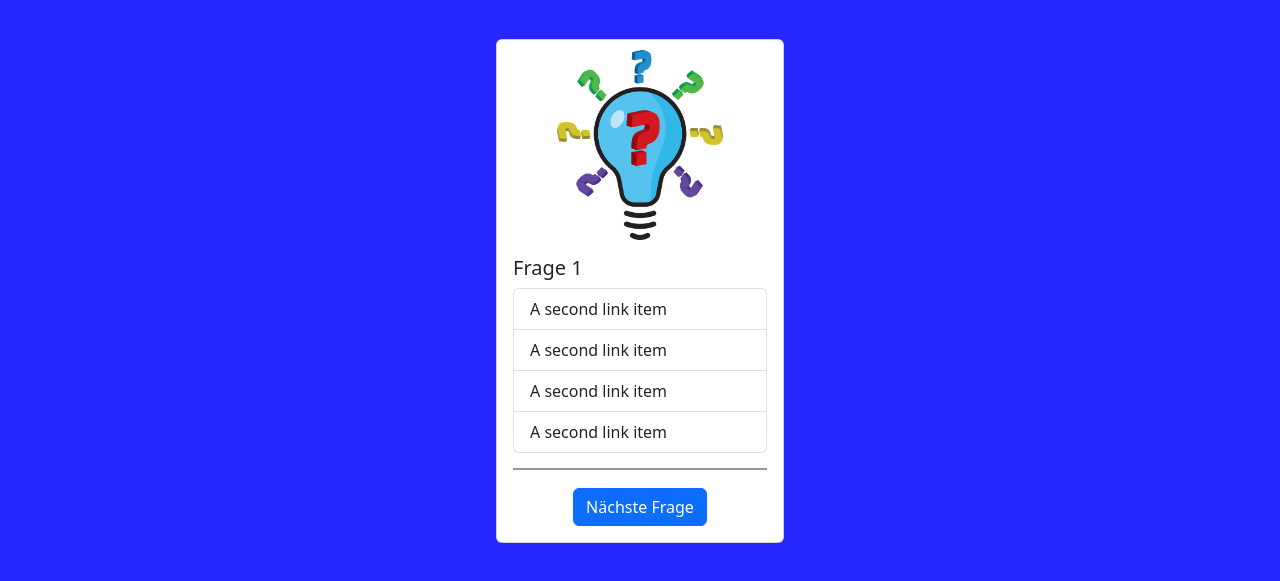
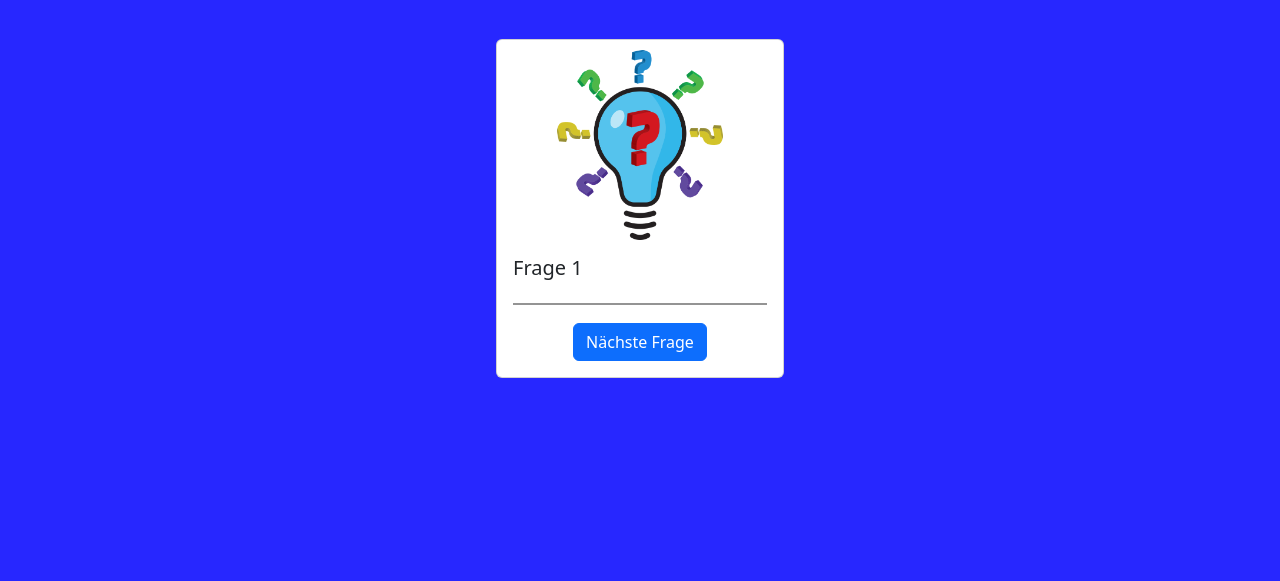
Before and after one commit to cyberwerkstatt/Qizzy, a website: page index.html in a window 1280 px wide. Shown: the part 73-654 px from the top of the page. Drawn offline with nearby package versions, Linux system fonts and the light colour scheme.

Commit message:
adding first logic

```diff
--- a/index.html
+++ b/index.html
@@ -27,13 +27,13 @@
             <div class="card-body">
                 <h5 id="card-title" class="card-title">Card title</h5>
 
-                <div class="list-group">
+                <div id="list-group" class="list-group">
 
-                    <a href="#" class="list-group-item list-group-item-action" onclick="checkAnswer('answer_1')">A second link item</a>
-                    <a href="#" class="list-group-item list-group-item-action" onclick="checkAnswer('answer_2')">A second link item</a>
+                    <!-- <a href="#" class="list-group-item list-group-item-action" onclick="checkAnswer('answer_1')">A second link item</a> -->
+                    <!-- <a href="#" class="list-group-item list-group-item-action" onclick="checkAnswer('answer_2')">A second link item</a>
                     <a href="#" class="list-group-item list-group-item-action" onclick="checkAnswer('answer_3')">A second link item</a>
                     <a href="#" class="list-group-item list-group-item-action" onclick="checkAnswer('answer_4')">A second link item</a>
-
+                     -->
                   </div>
                 <div class="answer-button">
                     <a href="#" class="btn btn-primary">Nächste Frage</a>
--- a/script.js
+++ b/script.js
@@ -14,7 +14,7 @@ let questions = [
     "answer_2":"Antwort 2",
     "answer_3":"Antwort 3",
     "answer_4":"Antwort 4",
-    "answer_":2
+    "right_answer":2
     }
 ]
 
@@ -28,8 +28,16 @@ function init(){
 
 
 function startQuiz(counter){
+    let answers = questions[counter]
     document.getElementById("card-title").innerHTML = questions[counter][`question_`+(counter+1)];
 
+    // for(let i = 1; i <= questions.length; i++){
+    //     document.getElementById("list-group").innerHTML += `
+
+    //     <a href="#" class="list-group-item list-group-item-action" onclick="checkAnswer(`'answer_'+${i})">A second link item</a>
+
+    //     `;
+    // }
 
 }
 
```
